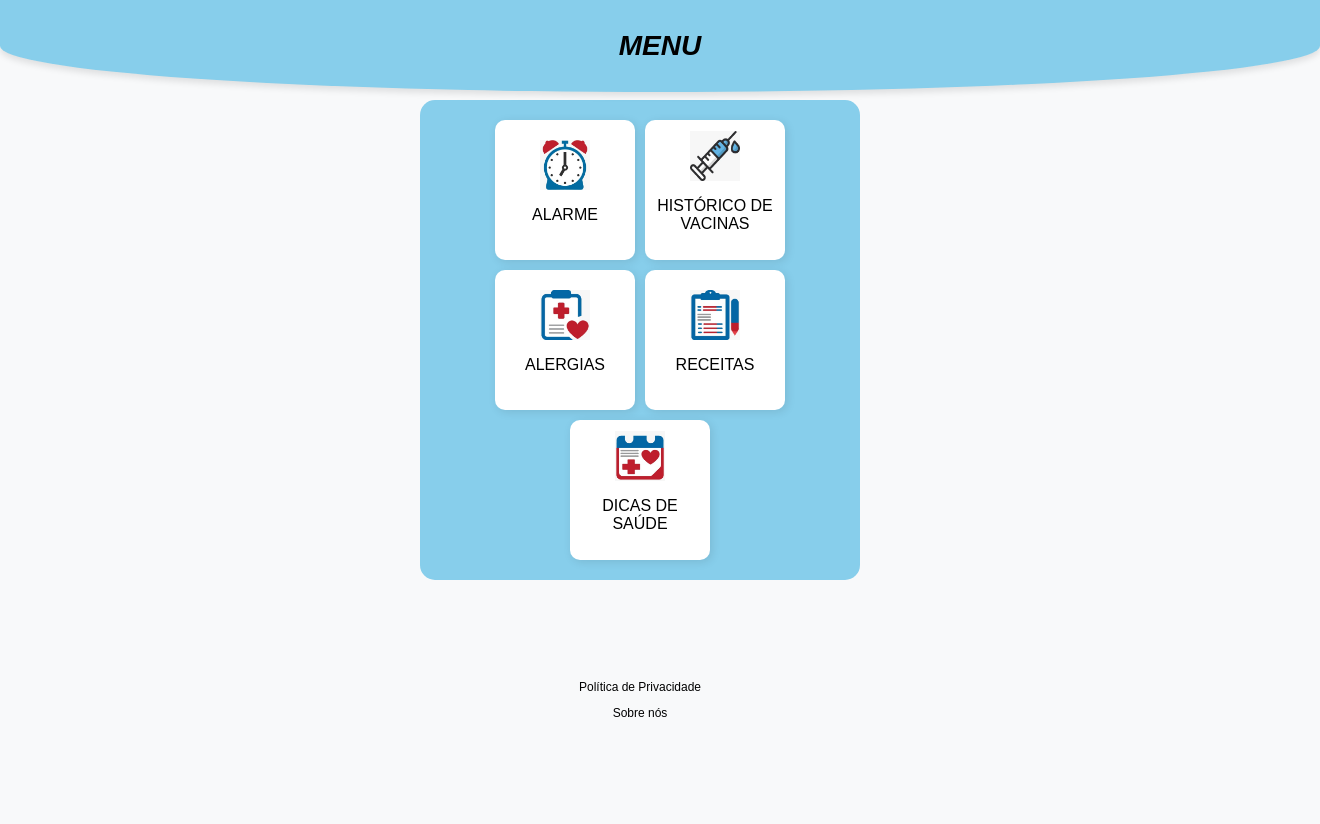
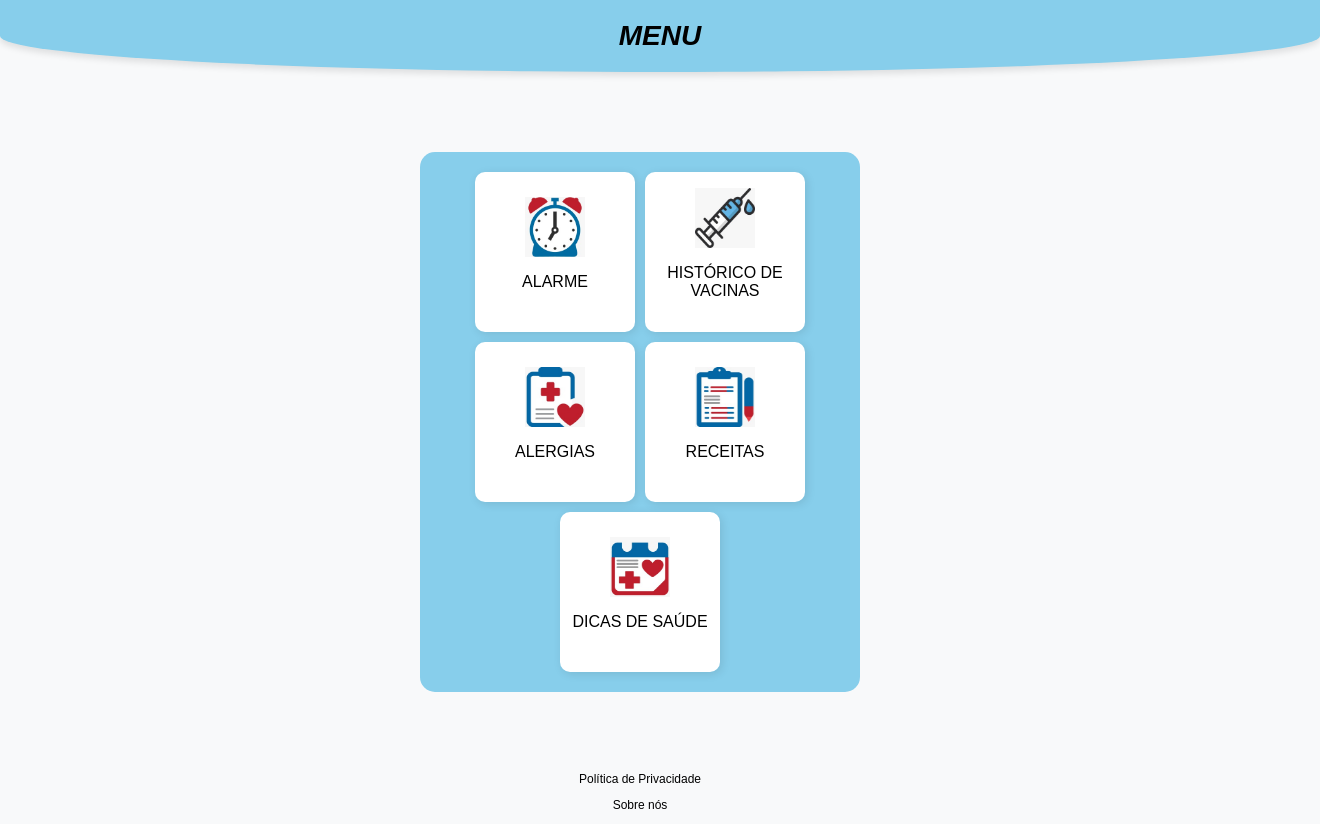
Before and after one commit to um1augusto/MEDKIT, a website: page menu.html in a window 1280 px wide. Shown: the whole page, 1320 px wide, since content can reach past the window. Before the commit the page ends 800 px from the top, so only its background shows below. Drawn offline with Linux system fonts and the light colour scheme.

```diff
--- a/CSS/menu.css
+++ b/CSS/menu.css
@@ -1,3 +1,4 @@
+/* RESET GERAL */
 body {
     font-family: Arial, sans-serif;
     margin: 0;
@@ -6,33 +7,32 @@
     text-align: center;
 }
 
+/* MENU SUPERIOR */
 nav {
     display: flex;
     align-items: center;
     justify-content: center;
     background-color: #87ceeb;
     color: black;
-    padding: 30px 20px;
-    border-bottom-left-radius: 150%;
-    border-bottom-right-radius: 150%;
+    padding: 20px;
+    border-bottom-left-radius: 50%;
+    border-bottom-right-radius: 50%;
     box-shadow: 0 4px 6px rgba(0, 0, 0, 0.1);
     width: 100%;
-    position: fixed;
     top: 0;
 }
 
 nav h2 {
-    font-size: 28px;
+    font-size: 24px;
     font-weight: bold;
     font-style: italic;
     margin: 0;
-    flex: 1;
-    text-align: center;
 }
 
+/* CONTAINER DO MENU */
 .menu-container {
     background-color: #87ceeb;
-    margin: 100px auto;
+    margin: 50px auto;
     padding: 20px;
     border-radius: 15px;
     width: 90%;
@@ -42,21 +42,19 @@
     align-items: center;
 }
 
+/* GRUPOS DE ITENS (2 por linha em telas maiores) */
 .menu-group {
     display: flex;
+    flex-wrap: wrap; /* Permite que os itens quebrem para outra linha */
     gap: 10px;
     justify-content: center;
     margin-bottom: 10px;
 }
 
-.menu-single {
-    display: flex;
-    justify-content: center;
-}
-
+/* ITEM DO MENU */
 .menu-item {
-    width: 120px;
-    height: 120px;
+    width: 100px;
+    height: 100px;
     background-color: white;
     border-radius: 10px;
     box-shadow: 2px 2px 10px rgba(0,0,0,0.1);
@@ -69,11 +67,55 @@
 }
 
 .menu-item img {
-    width: 50px;
-    height: 50px;
+    width: 40px;
+    height: 40px;
 }
 
+/* ITEM ÚNICO CENTRALIZADO */
+.menu-single {
+    display: flex;
+    justify-content: center;
+}
+
+/* RODAPÉ */
 .footer {
     margin-top: 20px;
     font-size: 12px;
 }
+
+/* RESPONSIVO - TELAS MAIORES */
+@media (min-width: 600px) {
+    .menu-group {
+        flex-wrap: nowrap; /* Mantém os itens na mesma linha */
+    }
+
+    .menu-item {
+        width: 120px;
+        height: 120px;
+    }
+
+    .menu-item img {
+        width: 50px;
+        height: 50px;
+    }
+}
+
+@media (min-width: 768px) {
+    nav h2 {
+        font-size: 28px;
+    }
+
+    .menu-container {
+        margin: 80px auto;
+    }
+
+    .menu-item {
+        width: 140px;
+        height: 140px;
+    }
+
+    .menu-item img {
+        width: 60px;
+        height: 60px;
+    }
+}
```
